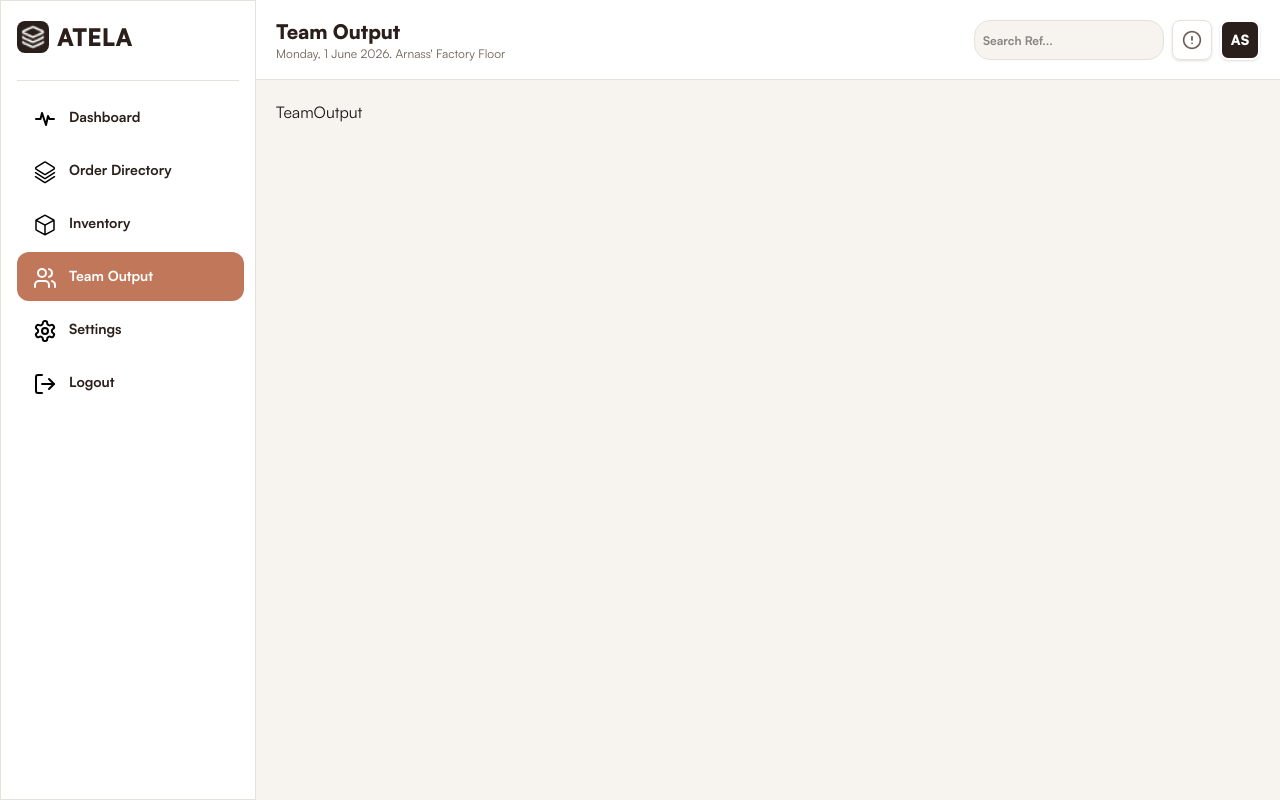
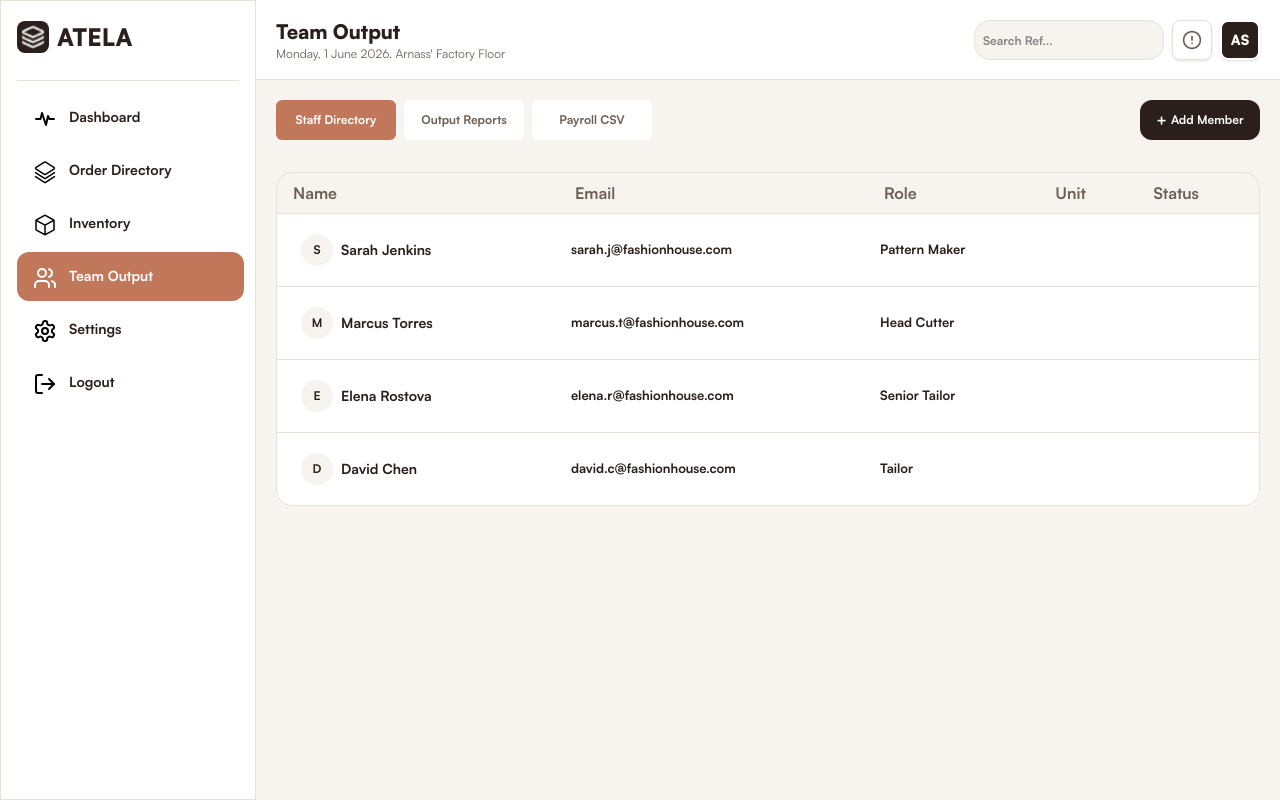
Before and after one commit to samuel-oluwadamisi/atela, a Next.js app: page /admin/team-output in a window 1280 px wide. Built offline with nearby package versions, Linux system fonts and the light colour scheme.

Commit message:
feat: implemented the team and output screen

```diff
--- a/src/app/(dashboard)/admin/team-output/page.tsx
+++ b/src/app/(dashboard)/admin/team-output/page.tsx
@@ -1,8 +1,11 @@
-import React from 'react'
+import TeamOutputScreen from '@/features/admin/team-output/screens/TeamOutputScreen'
+
 
 const TeamOutput = () => {
   return (
-    <div>TeamOutput</div>
+    <div>
+      <TeamOutputScreen />
+    </div>
   )
 }
 
--- /dev/null
+++ b/src/features/admin/team-output/screens/TeamOutputScreen.tsx
@@ -0,0 +1,162 @@
+'use client'
+import { useState } from "react"
+import { ColumnDef } from "@tanstack/react-table"
+import { DataTable } from "../../components/DataTable"
+import { InventoryTypes } from "../../inventory/types/inventoryTypes";
+
+
+
+type ColorTypes = {
+    bg: string;
+    text: string;
+    dot: string
+}
+
+export type StaffMember = {
+  name: string;
+  email: string;
+  role: string;
+  payType: "Salary" | "Commission";
+  activeTasks: number;
+  outputToday: number;
+  efficiency: number;
+};
+
+  export const columns: ColumnDef<StaffMember>[] = [
+    {
+      accessorKey: "name",       // maps to user.name
+      header: "Name",
+      cell: ({getValue }) => {
+        const name = getValue<string>()
+        return (
+        <div className={`flex items-center gap-2 px-3 py-1 rounded-full text-xs font-semibold`}>
+            <div className={`flex items-center justify-center w-8 h-8 rounded-full border-[#E8E1D9] bg-[#F7F4F0] `}>
+                {name.charAt(0).toUpperCase()}
+            </div>
+            <div className="font-bold text-sm text-[#2A1F1A]">{name}</div>
+        </div>
+    )
+      }
+    },
+    {
+      accessorKey: "email",
+      header: "Email",
+    },
+    {
+      accessorKey: "role",
+      header: "Role",
+    },
+      {
+      accessorKey: "unit",
+      header: "Unit",
+    },
+      {
+      accessorKey: "status",
+      header: "Status",
+      cell: ({ getValue }) => {
+    const stage = getValue<string>()
+
+    const colors: Record<string, ColorTypes> = {
+      Healthy: {
+        bg: "bg-[#4A7C591A]",
+        text: "text-[#4A7C59]",
+        dot: "bg-[#4A7C59]"
+    },
+      "Low Stock" :{
+        bg: "bg-[#D4A3731A]",
+        text: "text-[#D4A373]",
+        dot: "bg-[#D4A373]"
+    },
+
+    }
+
+    const colorClass = colors[stage] ?? "bg-[#F3F4F6] text-[#374151]"
+
+    return (
+      <div className={`inline-flex items-center gap-1 px-3 py-1 rounded-full text-xs font-semibold ${colorClass.text} ${colorClass.bg}`}>
+        <div className={`w-2 h-2 rounded-full ${colorClass.dot} `}></div>{stage}
+      </div>
+    )
+  }
+    }
+  ]
+
+
+
+export const staffMembers: StaffMember[] = [
+  {
+    name: "Sarah Jenkins",
+    email: "sarah.j@fashionhouse.com",
+    role: "Pattern Maker",
+    payType: "Salary",
+    activeTasks: 2,
+    outputToday: 1,
+    efficiency: 98,
+  },
+  {
+    name: "Marcus Torres",
+    email: "marcus.t@fashionhouse.com",
+    role: "Head Cutter",
+    payType: "Salary",
+    activeTasks: 1,
+    outputToday: 4,
+    efficiency: 94,
+  },
+  {
+    name: "Elena Rostova",
+    email: "elena.r@fashionhouse.com",
+    role: "Senior Tailor",
+    payType: "Commission",
+    activeTasks: 1,
+    outputToday: 2,
+    efficiency: 99,
+  },
+  {
+    name: "David Chen",
+    email: "david.c@fashionhouse.com",
+    role: "Tailor",
+    payType: "Commission",
+    activeTasks: 0,
+    outputToday: 3,
+    efficiency: 91,
+  },
+];
+const TeamOutputScreen = () => {
+
+      const filters = ['Staff Directory', 'Output Reports', 'Payroll CSV']
+
+    const [ showDialogue, setShowDialogue ] = useState(false)
+    const [activeFilter, setActiveFilter] = useState('Staff Directory')
+  return (
+    <>
+    <div className='flex items-center justify-between'>
+        <div className="flex items-center gap-2">
+          {filters.map((filter) => (
+            <button
+              key={filter}
+              onClick={() => setActiveFilter(filter)}
+              className={`w-30 h-10 rounded-md text-xs cursor-pointer font-bold transition-colors
+                ${
+                  activeFilter === filter
+                    ? "bg-[#C1785A] text-white"
+                    : "bg-white text-[#6E5F54] hover:bg-[#C1785A]"
+                }`}
+            >
+              {filter}
+            </button>
+          ))}
+        </div>
+
+               <button className="bg-[#2A1F1A] ml-auto flex items-center justify-center gap-1 w-30 h-10 text-white font-bold text-xs rounded-xl text-center"> <span className=" text-base text-center">+</span>Add Member </button>
+     </div>
+
+           <div className="mt-4">
+              {activeFilter === 'Staff Directory' ?  <DataTable columns={columns} data={staffMembers}/> : activeFilter === 'Output Reports' ?
+              (<p>OutPut Reports</p>): activeFilter === 'Payroll CSV' ?
+               (<p>Payroll CSV</p>) : (<p>How did you get here??</p>)}
+           </div>
+    </>
+  )
+}
+
+export default TeamOutputScreen
```
